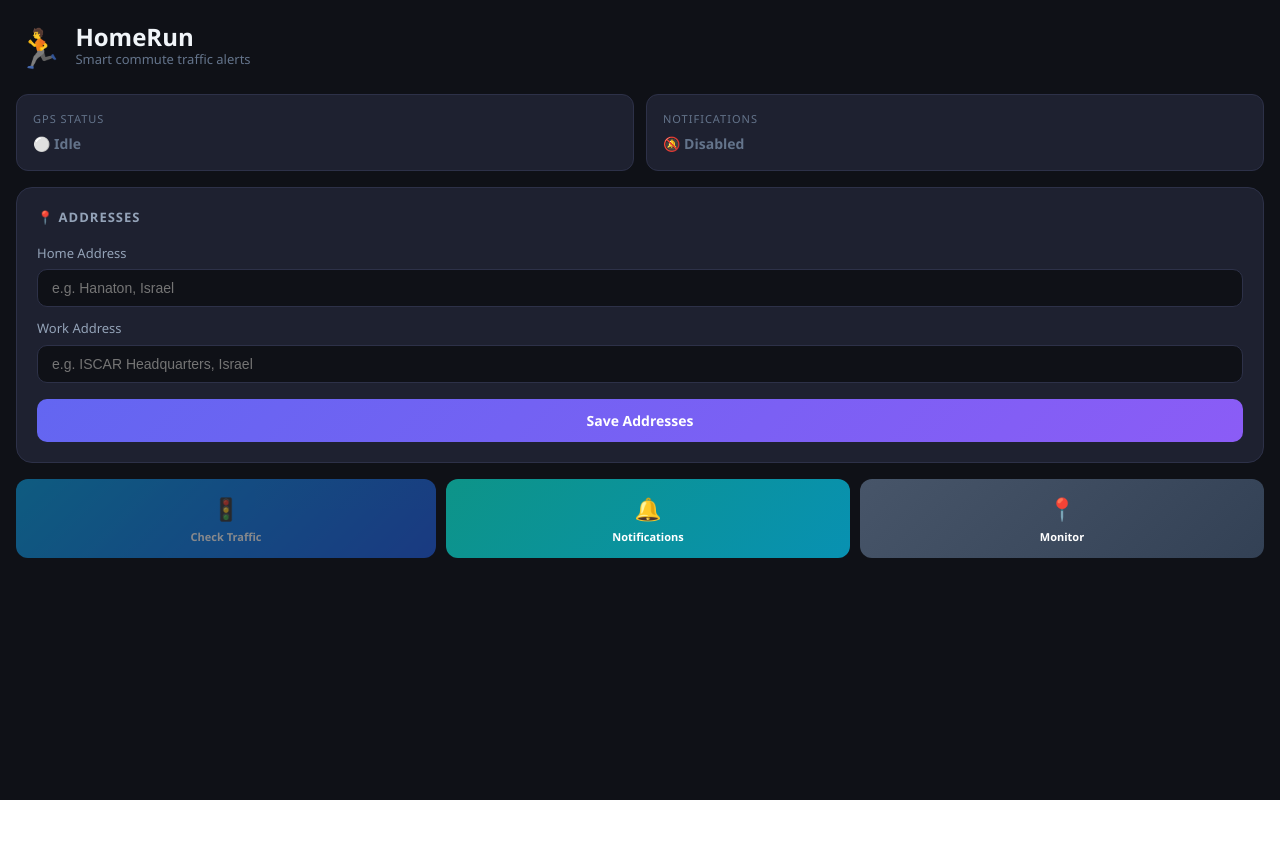
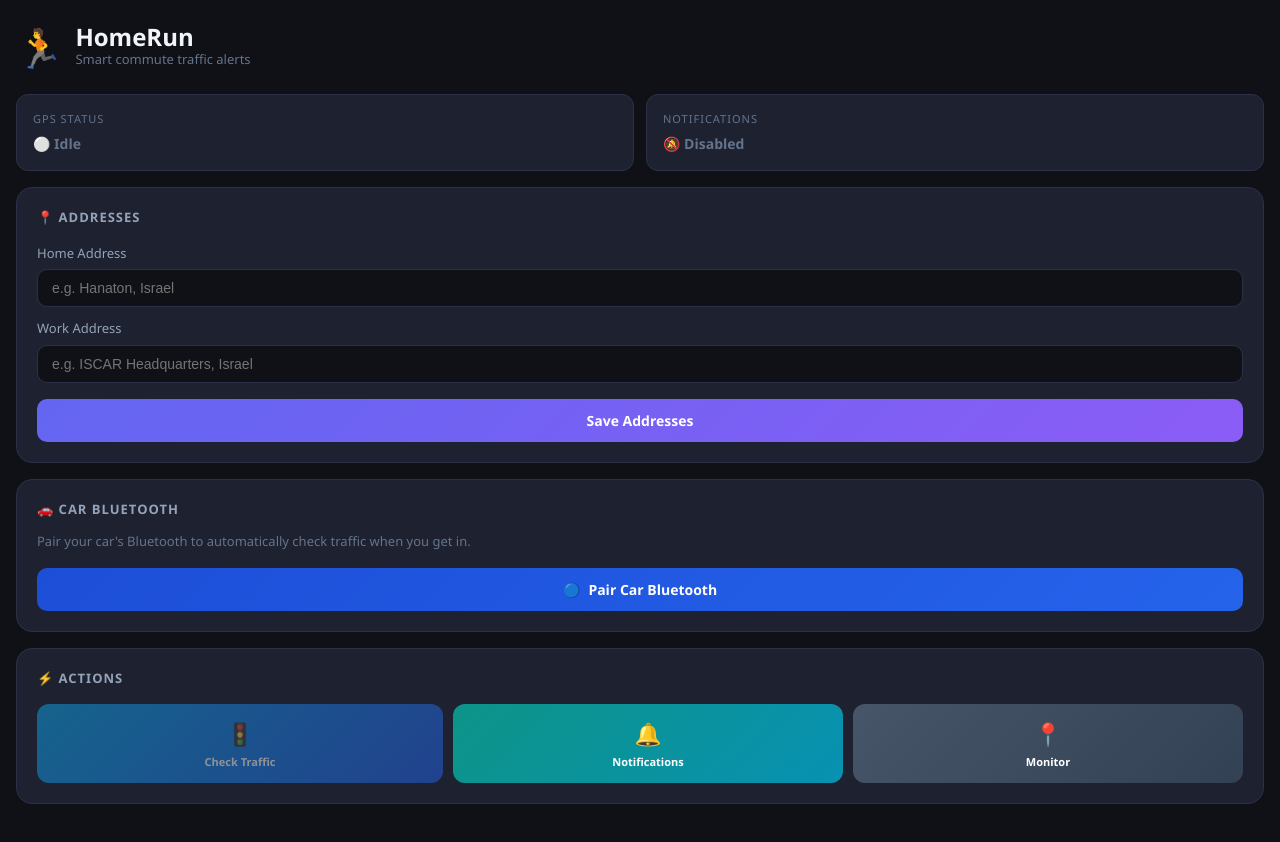
Before and after one commit to LanaBenNatan/homerun, a React (Vite) app: page / in a window 1280 px wide. Before the commit the page ends 800 px from the top, so only its background shows below. Built offline with nearby package versions, Linux system fonts and the light colour scheme.

Commit message:
bluetooth

```diff
--- a/src/App.jsx
+++ b/src/App.jsx
@@ -25,23 +25,14 @@
   const [gpsStatus, setGpsStatus] = useState(localStorage.getItem("gpsStatus") || "idle");
   const [workCoords, setWorkCoords] = useState(JSON.parse(localStorage.getItem("workCoords") || "null"));
   const [notifEnabled, setNotifEnabled] = useState(Notification.permission === "granted");
+  const [btDevice, setBtDevice] = useState(JSON.parse(localStorage.getItem("btDevice") || "null"));
   const wasAtWork = useRef(false);
-
-useEffect(() => {
-  if (gpsStatus === "at_work" || gpsStatus === "idle") {
-    const savedCoords = JSON.parse(localStorage.getItem("workCoords") || "null");
-    if (savedCoords) {
-      startWatching();
-    }
-  }
-}, []);
-
 
   const sendNotification = async (message) => {
     if (Notification.permission === "granted") {
       try {
         const reg = await navigator.serviceWorker.ready;
-        await reg.showNotification("🏃 HomeRun", { body: message, icon: "/vite.svg" });
+        await reg.showNotification("🏃 HomeRun", { body: message, icon: "/icon.svg" });
       } catch (e) {
         console.log("Notification error:", e);
       }
@@ -136,6 +127,57 @@
     );
   };
 
+  useEffect(() => {
+    if (gpsStatus === "at_work" || gpsStatus === "idle") {
+      const savedCoords = JSON.parse(localStorage.getItem("workCoords") || "null");
+      if (savedCoords) startWatching();
+    }
+  }, []);
+
+  const pairBluetooth = async () => {
+    if (!navigator.bluetooth) {
+      alert("Bluetooth is not supported on this browser. Try Chrome on Android.");
+      return;
+    }
+    try {
+      const device = await navigator.bluetooth.requestDevice({ acceptAllDevices: true });
+      const saved = { id: device.id, name: device.name };
+      localStorage.setItem("btDevice", JSON.stringify(saved));
+      setBtDevice(saved);
+
+      // Listen for connection
+      device.addEventListener("gattserverdisconnected", () => {
+        console.log("Bluetooth disconnected");
+      });
+
+      await device.gatt.connect();
+      device.addEventListener("gattserverdisconnected", async () => {});
+
+      // Watch for reconnection = getting in car
+      const watchConnection = async () => {
+        try {
+          await device.gatt.connect();
+          // Connected to car bluetooth = check traffic!
+          checkTraffic();
+        } catch {}
+      };
+
+      device.addEventListener("advertisementreceived", watchConnection);
+      await device.watchAdvertisements();
+
+      alert(`✅ Paired with "${device.name}"! Traffic will be checked automatically when you connect.`);
+    } catch (e) {
+      if (e.name !== "NotFoundError") {
+        alert("Could not pair: " + e.message);
+      }
+    }
+  };
+
+  const removeBtDevice = () => {
+    localStorage.removeItem("btDevice");
+    setBtDevice(null);
+  };
+
   return (
     <div style={{ minHeight: "100vh", width: "100vw", background: "#0f1117", color: "#e2e8f0", fontFamily: "'Segoe UI', sans-serif", boxSizing: "border-box", overflowX: "hidden" }}>
       <div style={{ width: "100%", padding: "24px 16px", boxSizing: "border-box" }}>
@@ -184,7 +226,37 @@
           </button>
         </div>
 
+        {/* Bluetooth Card */}
+        <div style={{ background: "#1e2130", borderRadius: 16, padding: 20, border: "1px solid #2d3148", marginBottom: 16, boxSizing: "border-box" }}>
+          <div style={{ fontSize: 13, fontWeight: 600, color: "#94a3b8", textTransform: "uppercase", letterSpacing: 1, marginBottom: 12 }}>🚗 Car Bluetooth</div>
+          {!btDevice ? (
+            <>
+              <p style={{ fontSize: 13, color: "#64748b", marginBottom: 16 }}>Pair your car's Bluetooth to automatically check traffic when you get in.</p>
+              <button onClick={pairBluetooth}
+                style={{ width: "100%", padding: 12, background: "linear-gradient(135deg, #1d4ed8, #2563eb)", color: "white", border: "none", borderRadius: 10, fontSize: 14, fontWeight: 600, cursor: "pointer", display: "flex", alignItems: "center", justifyContent: "center", gap: 8 }}>
+                <span>🔵</span><span>Pair Car Bluetooth</span>
+              </button>
+            </>
+          ) : (
+            <>
+              <div style={{ background: "#0f1117", borderRadius: 10, padding: "12px 16px", border: "1px solid #2d3148", display: "flex", alignItems: "center", justifyContent: "space-between", marginBottom: 12 }}>
+                <div>
+                  <div style={{ fontSize: 14, fontWeight: 600, color: "#e2e8f0" }}>🔵 {btDevice.name}</div>
+                  <div style={{ fontSize: 12, color: "#64748b", marginTop: 2 }}>Paired — will trigger traffic check</div>
+                </div>
+                <button onClick={removeBtDevice} style={{ background: "none", border: "none", color: "#ef4444", fontSize: 18, cursor: "pointer" }}>✕</button>
+              </div>
+              <button onClick={pairBluetooth}
+                style={{ width: "100%", padding: 12, background: "linear-gradient(135deg, #1d4ed8, #2563eb)", color: "white", border: "none", borderRadius: 10, fontSize: 14, fontWeight: 600, cursor: "pointer", display: "flex", alignItems: "center", justifyContent: "center", gap: 8 }}>
+                <span>🔄</span><span>Change Device</span>
+              </button>
+            </>
+          )}
+        </div>
+
         {/* Actions Card */}
+        <div style={{ background: "#1e2130", borderRadius: 16, padding: 20, border: "1px solid #2d3148", marginBottom: 16, boxSizing: "border-box" }}>
+          <div style={{ fontSize: 13, fontWeight: 600, color: "#94a3b8", textTransform: "uppercase", letterSpacing: 1, marginBottom: 16 }}>⚡ Actions</div>
           <div style={{ display: "flex", gap: 10 }}>
             <button onClick={checkTraffic} disabled={!homeAddress || !workAddress || loading}
               style={{ flex: 1, display: "flex", flexDirection: "column", alignItems: "center", gap: 6, padding: "14px 8px", border: "none", borderRadius: 12, cursor: "pointer", color: "white", fontSize: 11, fontWeight: 600, background: "linear-gradient(135deg, #0ea5e9, #2563eb)", opacity: (!homeAddress || !workAddress) ? 0.5 : 1 }}>
@@ -192,9 +264,7 @@
               <span>{loading ? "..." : "Check Traffic"}</span>
             </button>
             <div style={{ flex: 1, position: "relative" }}>
-        {notifEnabled && (
-          <div style={{ position: "absolute", top: -6, right: -6, background: "#22c55e", borderRadius: "50%", width: 18, height: 18, fontSize: 11, display: "flex", alignItems: "center", justifyContent: "center", border: "2px solid #0f1117", zIndex: 1 }}>✓</div>
-        )}
+              {notifEnabled && <div style={{ position: "absolute", top: -6, right: -6, background: "#22c55e", borderRadius: "50%", width: 18, height: 18, fontSize: 11, display: "flex", alignItems: "center", justifyContent: "center", border: "2px solid #0f1117", zIndex: 1 }}>✓</div>}
               <button onClick={requestNotificationPermission}
                 style={{ width: "100%", display: "flex", flexDirection: "column", alignItems: "center", gap: 6, padding: "14px 8px", border: "none", borderRadius: 12, cursor: "pointer", color: "white", fontSize: 11, fontWeight: 600, background: "linear-gradient(135deg, #0d9488, #0891b2)" }}>
                 <span style={{ fontSize: 22 }}>🔔</span>
@@ -202,14 +272,13 @@
               </button>
             </div>
             <div style={{ flex: 1, position: "relative" }}>
-        {(gpsStatus === "at_work" || gpsStatus === "left_work") && (
-          <div style={{ position: "absolute", top: -6, right: -6, background: "#22c55e", borderRadius: "50%", width: 18, height: 18, fontSize: 11, display: "flex", alignItems: "center", justifyContent: "center", border: "2px solid #0f1117", zIndex: 1 }}>✓</div>
-        )}
+              {(gpsStatus === "at_work" || gpsStatus === "left_work") && <div style={{ position: "absolute", top: -6, right: -6, background: "#22c55e", borderRadius: "50%", width: 18, height: 18, fontSize: 11, display: "flex", alignItems: "center", justifyContent: "center", border: "2px solid #0f1117", zIndex: 1 }}>✓</div>}
               <button onClick={startWatching}
                 style={{ width: "100%", display: "flex", flexDirection: "column", alignItems: "center", gap: 6, padding: "14px 8px", border: "none", borderRadius: 12, cursor: "pointer", color: "white", fontSize: 11, fontWeight: 600, background: "linear-gradient(135deg, #475569, #334155)" }}>
                 <span style={{ fontSize: 22 }}>📍</span>
                 <span>Monitor</span>
               </button>
+            </div>
           </div>
         </div>
 
```
Lines whose indentation alone changed are shown as unchanged.
